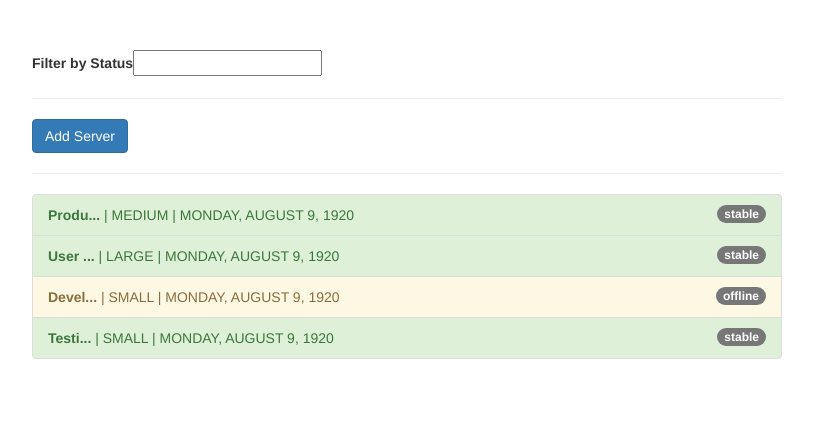
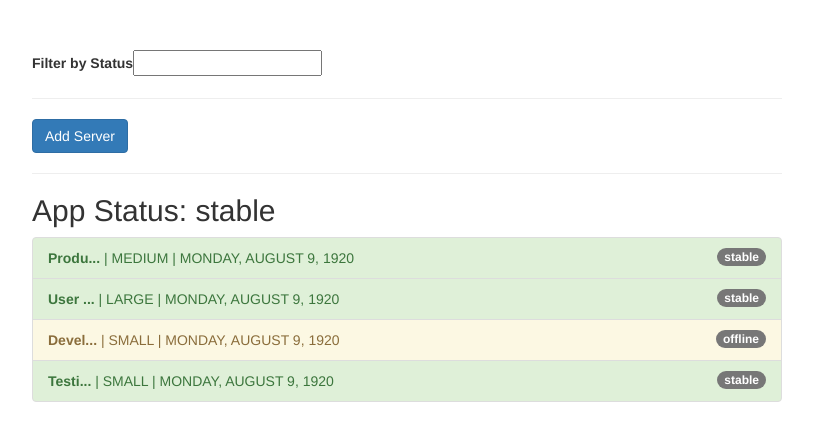
Before and after one commit to Saravana-Angular/angular-using-pipes, an Angular app: page / in a window 1280 px wide. Shown: the top 440 px of the page, without its empty margins (233-1046 px from the left). Built offline with nearby package versions, Linux system fonts and the light colour scheme.

Commit message:
implementing async pipe

```diff
--- a/src/app/app.component.html
+++ b/src/app/app.component.html
@@ -6,6 +6,7 @@
       <hr>
       <button class="btn btn-primary" (click)="onAddServer()">Add Server</button>
       <hr>
+      <h2>App Status: {{ appStatus | async }}</h2>
       <ul class="list-group">
         <li
           class="list-group-item"
--- a/src/app/app.component.ts
+++ b/src/app/app.component.ts
@@ -6,6 +6,13 @@
   styleUrls: ['./app.component.css']
 })
 export class AppComponent {
+
+  appStatus = new Promise((resolve, reject) => {
+    setTimeout(() => {
+      resolve('stable')
+    }, 2000)
+  });
+
   servers = [
     {
       instanceType: 'medium',
```
